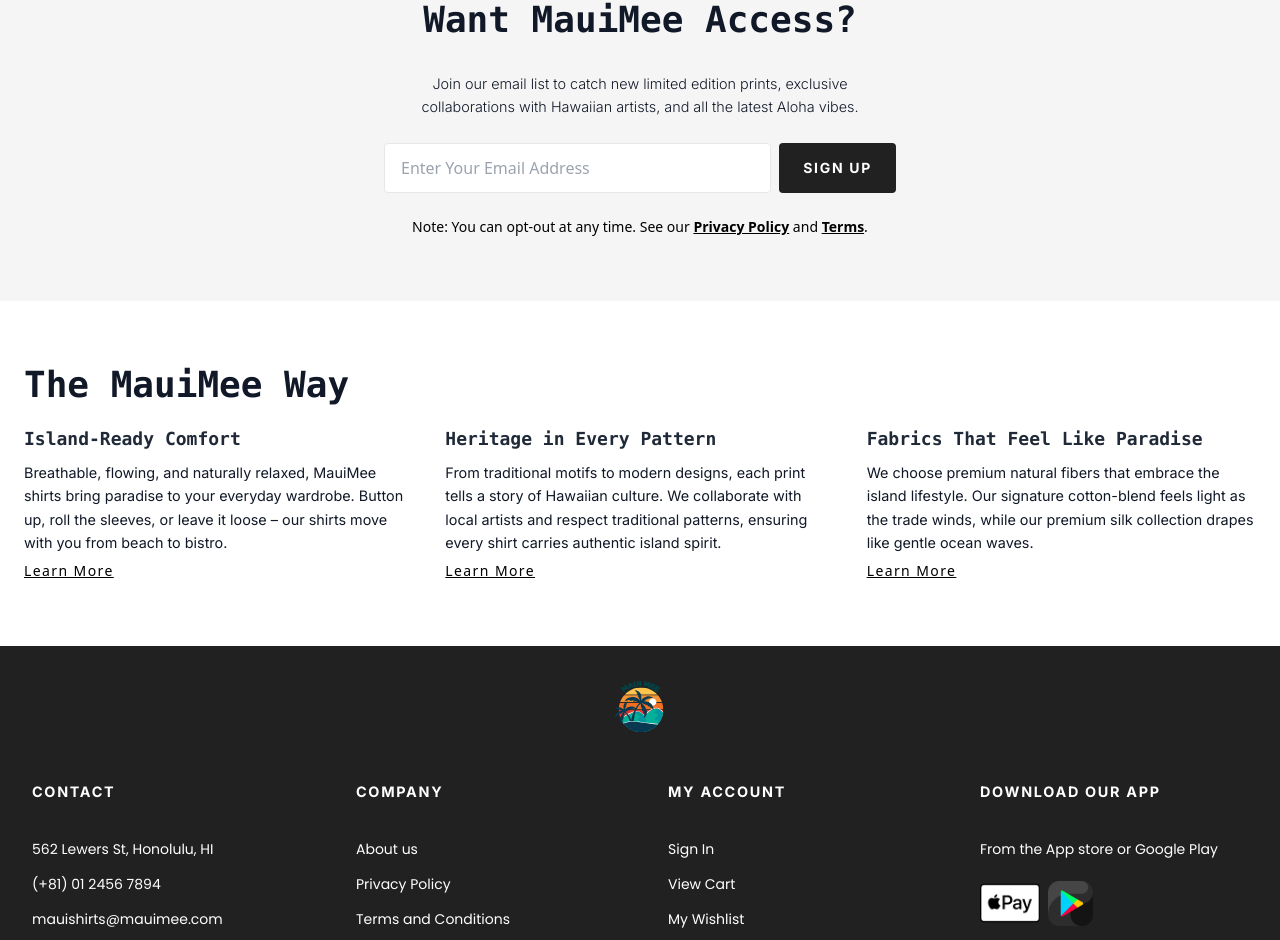
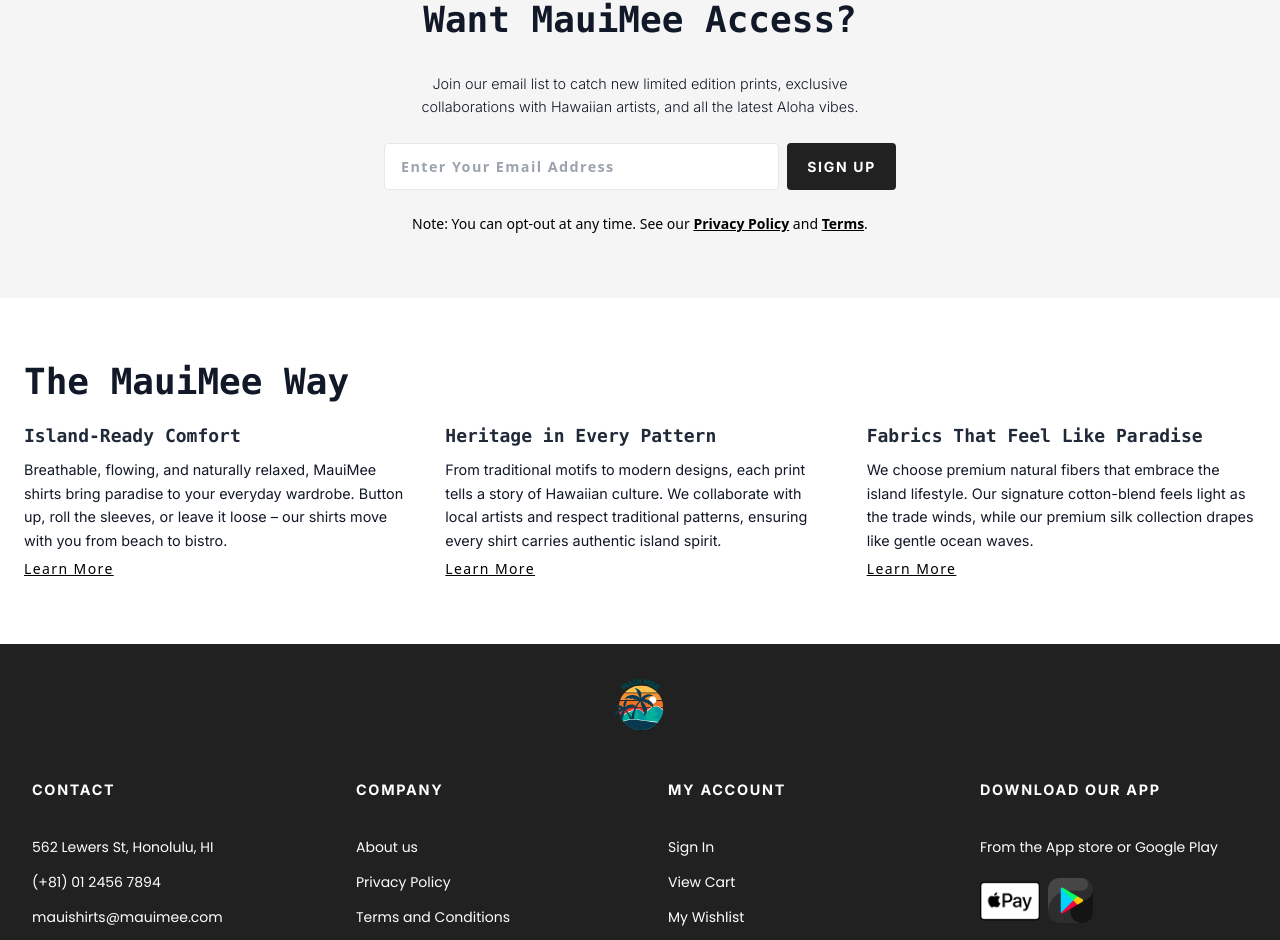
Before and after one commit to chun-eric/okinawamee, a React (Vite) app: page / in a window 1280 px wide. Shown: the part 969-1909 px from the top of the page. Built offline with nearby package versions, Linux system fonts and the light colour scheme.

Commit message:
Complete Subscriber section

```diff
--- a/src/components/layout/Subscribe/Subscribe.jsx
+++ b/src/components/layout/Subscribe/Subscribe.jsx
@@ -9,18 +9,19 @@ export const Subscribe = () => {
         </p>
         <div className='w-full flex flex-col md:flex-row max-w-lg gap-2'>
           <input
+            aria-label='Enter Your Email Address'
+            autoComplete='off'
             className='flex-1 rounded px-4 py-3
-             border border-[customFooterBackground]
-             transition-all duration-400 ease-in-out
-             ring-0
-             focus:ring-offset-0
-             focus:border-[customFooterBackground]
-             focus:ring-2 focus:ring-[customFooterBackground]
-             focus:outline-none placeholder-bold'
+             border
+             transition-all ease-in-out
+             font-bold
+             focus:border-customFooterBackground
+             focus:ring-1 focus:ring-customFooterBackground
+             focus:outline-none text-[0.9rem] tracking-[1.4px]'
             type='text'
             placeholder='Enter Your Email Address'
           />
-          <button className='rounded font-bold text-sm font-inter uppercase transition-all bg-customFooterBackground text-white px-6 py-3 hover:bg-primary tracking-[1.7px]'>
+          <button className='rounded font-bold text-sm font-inter uppercase transition-all bg-customFooterBackground text-white px-5 py-3 hover:bg-primary tracking-[1.7px]'>
             Sign Up
           </button>
         </div>
```
